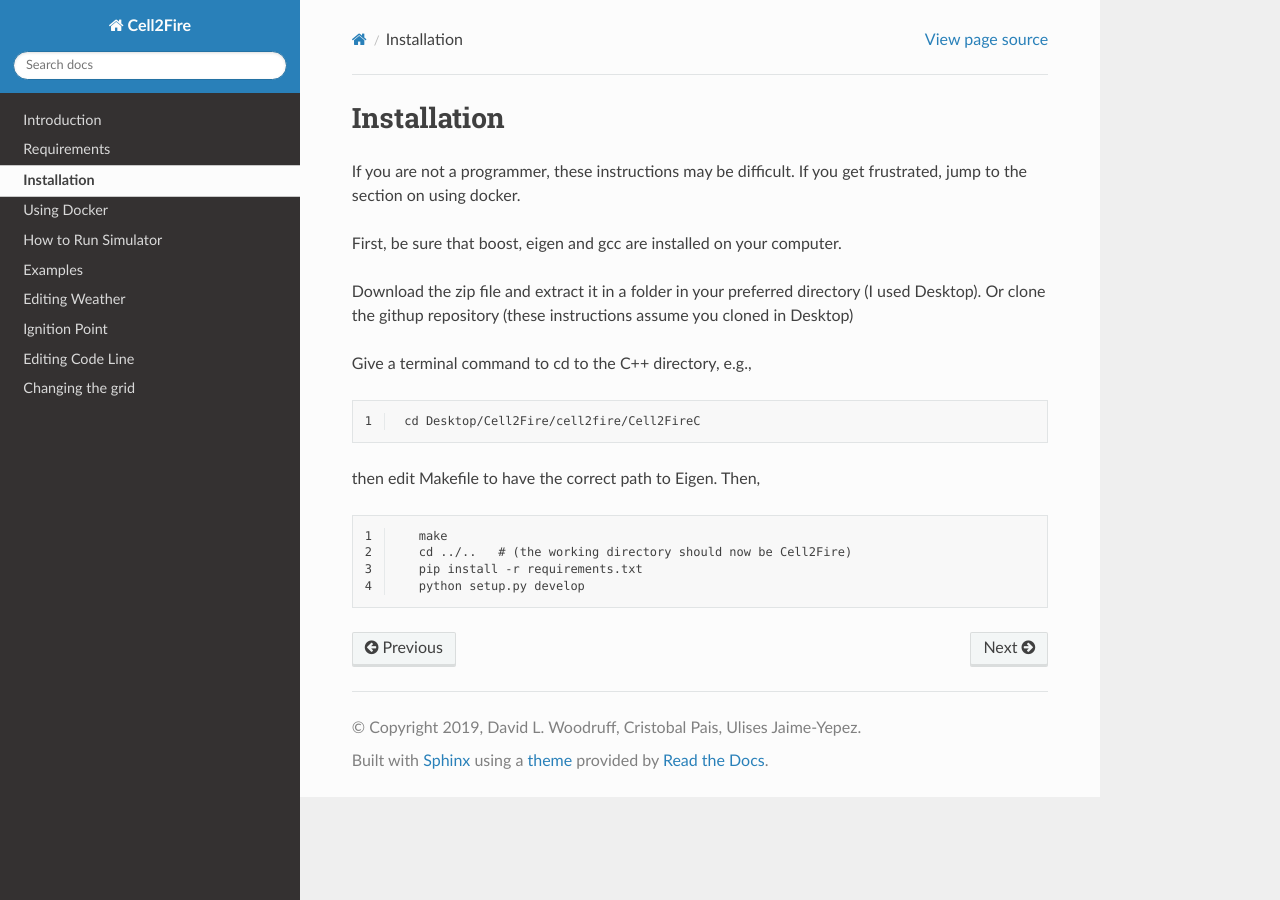
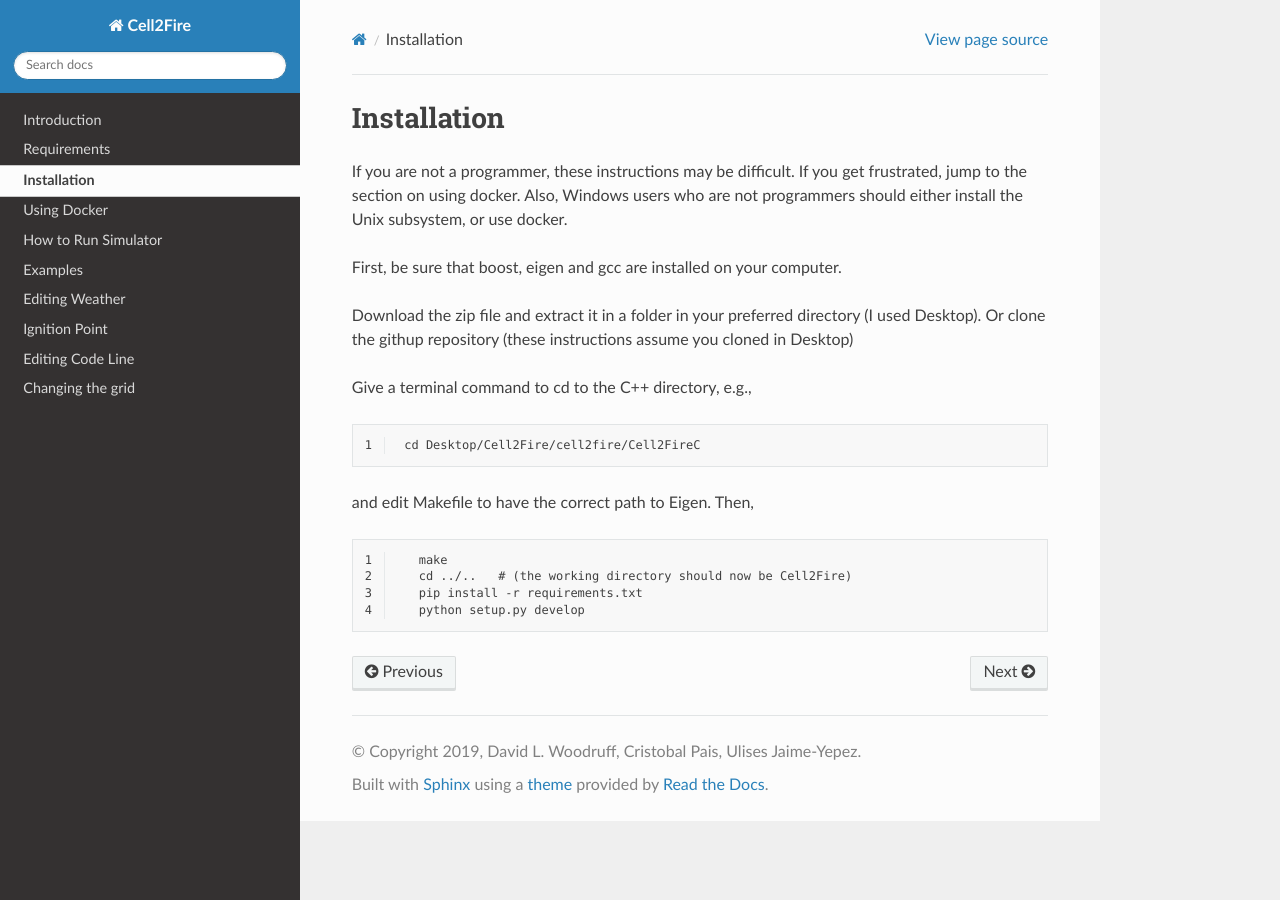
Before and after one commit to cell2fire/Cell2Fire, a Sphinx documentation site: the page built from docsrc/source/rstfiles/install.rst, in a window 1280 px wide. Built offline with Sphinx 7.4.7 and the Read the Docs theme 2.0.0, drawn with Linux system fonts in a browser that asks for light colours.

Commit message:
minor edits to install

```diff
--- a/docsrc/source/rstfiles/install.rst
+++ b/docsrc/source/rstfiles/install.rst
@@ -3,7 +3,9 @@ Installation
 ============
 
 If you are not a programmer, these instructions may be difficult. If
-you get frustrated, jump to the section on using docker.
+you get frustrated, jump to the section on using docker. Also, Windows
+users who are not programmers should either install the Unix
+subsystem, or use docker.
 
 First, be sure that boost, eigen and gcc are installed on your computer.
 
@@ -21,7 +23,7 @@ Give a terminal command to cd to the C++ directory, e.g.,
 
     cd Desktop/Cell2Fire/cell2fire/Cell2FireC
 
-then edit Makefile to have the correct path to Eigen. Then,
+and edit Makefile to have the correct path to Eigen. Then,
 
 .. code-block:: html
    :linenos:
```
